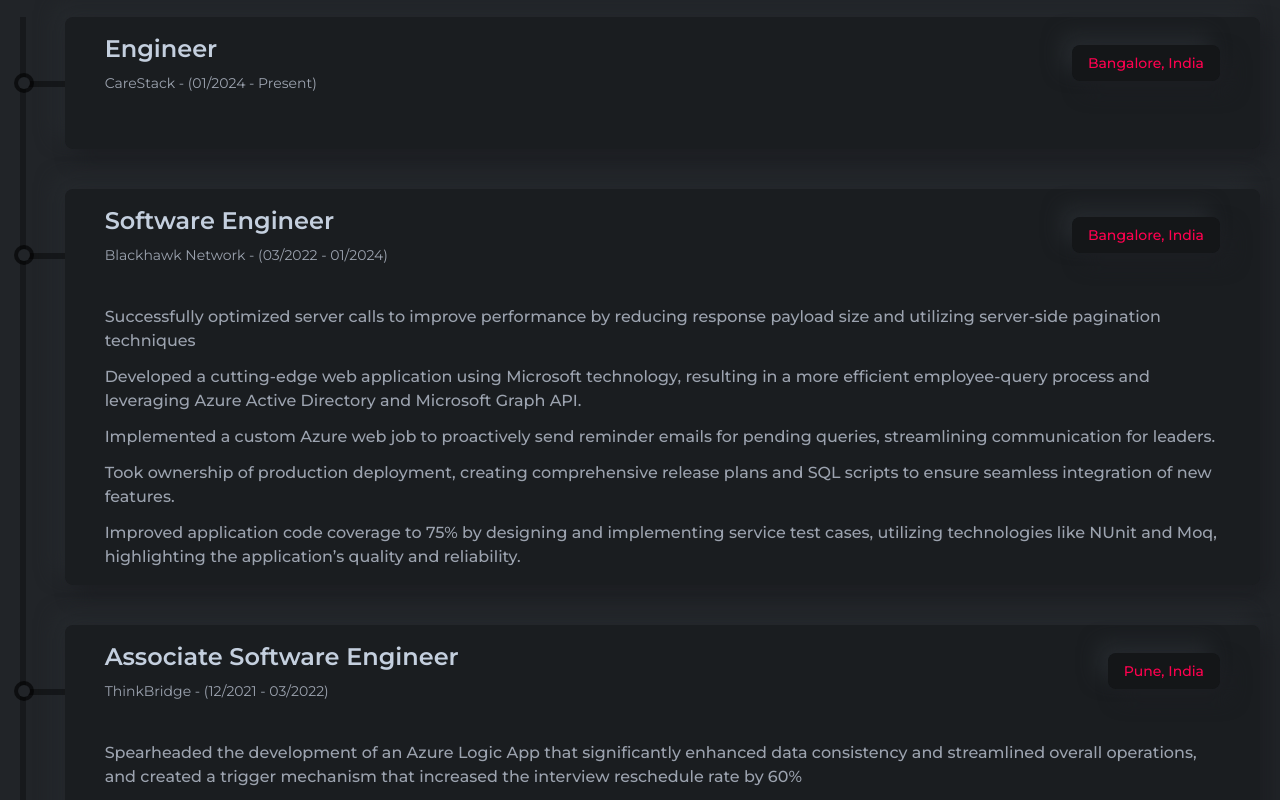
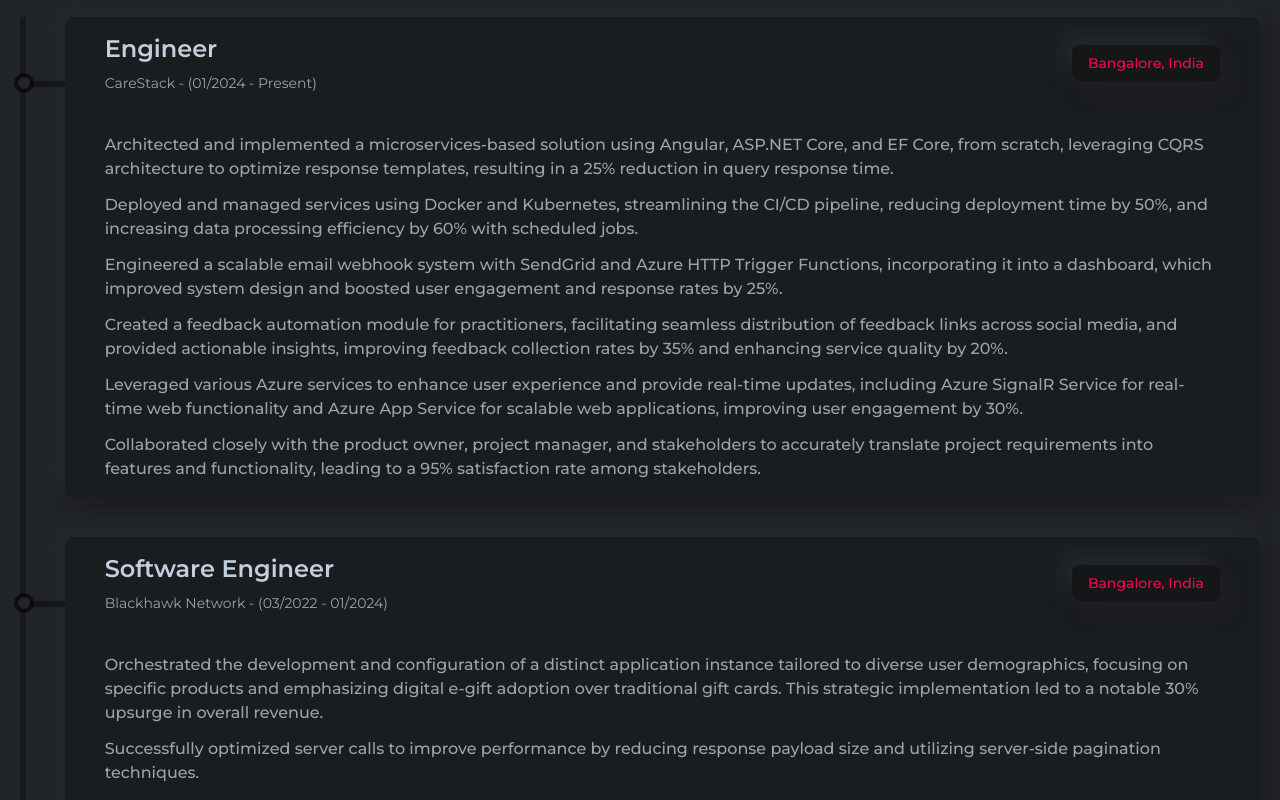
Before and after one commit to Vraj9799/Portfolio, a Next.js app: page / in a window 1280 px wide. Shown: the part 960-1760 px from the top of the page. Built offline with nearby package versions, Linux system fonts and the light colour scheme.

Commit message:
Added CareStack Experience

```diff
--- a/data/index.ts
+++ b/data/index.ts
@@ -52,7 +52,14 @@
     title: 'Engineer',
     subTitle: 'CareStack - (01/2024 - Present)',
     location: 'Bangalore, India',
-    description: []
+    description: [
+      "Architected and implemented a microservices-based solution using Angular, ASP.NET Core, and EF Core, from scratch, leveraging CQRS architecture to optimize response templates, resulting in a 25% reduction in query response time.",
+      "Deployed and managed services using Docker and Kubernetes, streamlining the CI/CD pipeline, reducing deployment time by 50%, and increasing data processing efficiency by 60% with scheduled jobs.",
+      "Engineered a scalable email webhook system with SendGrid and Azure HTTP Trigger Functions, incorporating it into a dashboard, which improved system design and boosted user engagement and response rates by 25%.",
+      "Created a feedback automation module for practitioners, facilitating seamless distribution of feedback links across social media, and provided actionable insights, improving feedback collection rates by 35% and enhancing service quality by 20%.",
+      "Leveraged various Azure services to enhance user experience and provide real-time updates, including Azure SignalR Service for real-time web functionality and Azure App Service for scalable web applications, improving user engagement by 30%.",
+      "Collaborated closely with the product owner, project manager, and stakeholders to accurately translate project requirements into features and functionality, leading to a 95% satisfaction rate among stakeholders."
+    ]
   },
   {
     _id: 3,
@@ -60,7 +67,8 @@
     subTitle: "Blackhawk Network - (03/2022 - 01/2024)",
     location: "Bangalore, India",
     description: [
-      "Successfully optimized server calls to improve performance by reducing response payload size and utilizing server-side pagination techniques",
+      "Orchestrated the development and configuration of a distinct application instance tailored to diverse user demographics, focusing on specific products and emphasizing digital e-gift adoption over traditional gift cards. This strategic implementation led to a notable 30% upsurge in overall revenue.",
+      "Successfully optimized server calls to improve performance by reducing response payload size and utilizing server-side pagination techniques.",
       "Developed a cutting-edge web application using Microsoft technology, resulting in a more efficient employee-query process and leveraging Azure Active Directory and Microsoft Graph API.",
       "Implemented a custom Azure web job to proactively send reminder emails for pending queries, streamlining communication for leaders.",
       "Took ownership of production deployment, creating comprehensive release plans and SQL scripts to ensure seamless integration of new features.",
```
